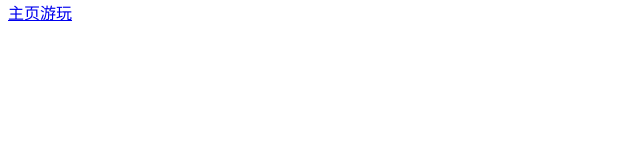
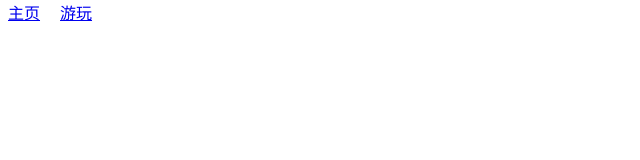
Before and after one commit to hyq2015/redux-demo, a React app in the folder my-app/: page / in a window 1280 px wide. Shown: the top 160 px of the page, without its empty margins (0-640 px from the left). Built offline with nearby package versions, Linux system fonts and the light colour scheme; what redux-immutable would draw is missing.

Commit message:
last revise

```diff
--- a/my-app/components/Counter.js
+++ b/my-app/components/Counter.js
@@ -4,20 +4,15 @@ class Counter extends Component {
   constructor(props){
     super(props)
   }
+
   render() {
     console.log(this.props)
     //从组件的props属性中导入四个方法和一个变量
     const {
       increment, incrementIfOdd, incrementAsync, decrement, counter ,fetchData,indexData,
-      imgarr
+      imgarr,history
     } = this.props;
-    // PropTypes.checkPropTypes(myPropTypes,{
-    //   increment:increment,
-    //   incrementIfOdd:incrementIfOdd,
-    //   incrementAsync:incrementAsync,
-    //   decrement:decrement,
-    //   counter:counter
-    // },'prop','Counter')
+
     //渲染组件，包括一个数字，四个按钮
     return (
       <div>
@@ -32,6 +27,7 @@ class Counter extends Component {
         <button onClick={() => incrementAsync()}>Increment async</button>
         <button onClick={fetchData}>请求首页的数据</button>
         <div>首页数据:{indexData}</div>
+        <button style={{marginLeft:20}} onClick={()=>history.push('/play')}>点击跳转到游玩页面</button>
         <div style={{backgroundColor:'#fff',width:'100%'}}>
           {imgarr ? imgarr.map((item,index)=>
             <img key={index} src={item.imgurl} style={{width:'100%',height:200}} alt=""/>
@@ -41,25 +37,6 @@ class Counter extends Component {
     )
   }
 }
-// const myPropTypes = {
-//    //increment必须为fucntion,且必须存在
-//   increment: PropTypes.func.isRequired,
-//   incrementIfOdd: PropTypes.func.isRequired,
-//   incrementAsync: PropTypes.func.isRequired,
-//   decrement: PropTypes.func.isRequired,
-//   //counter必须为数字，且必须存在
-//   counter: PropTypes.number.isRequired
-// };
-// //限制组件的props安全
-// Counter.propTypes = {
-//   //increment必须为fucntion,且必须存在
-//   increment: PropTypes.func.isRequired,
-//   incrementIfOdd: PropTypes.func.isRequired,
-//   incrementAsync: PropTypes.func.isRequired,
-//   decrement: PropTypes.func.isRequired,
-//   //counter必须为数字，且必须存在
-//   counter: PropTypes.number.isRequired
-// };
 
 
 export default Counter
--- a/my-app/containers/Frame.js
+++ b/my-app/containers/Frame.js
@@ -1,4 +1,7 @@
 import React,{Component} from 'react';
+import  createHistory  from 'history/createBrowserHistory'
+
+const history = createHistory()
 import {
   Link
 } from 'react-router-dom'
@@ -6,13 +9,16 @@ export default class Frame extends Component{
     constructor(props){
         super(props)
     }
+
     render(){
         return(
             <div className="frame">
                 <div style={{position:'fixed',top:0}}>
-                    <Link to="/main">主页</Link>
-                    <Link to="/play">游玩</Link>
+                    <Link to="main">主页</Link>
+                    <Link to="play" style={{marginLeft:20}}>游玩</Link>
+
                 </div>
+
                 <div style={{height:40}}></div>
                 <section className="container">
                     {this.props.children}
```
Also changed, not shown: my-app/routes/index.js (+4 -3 lines).
